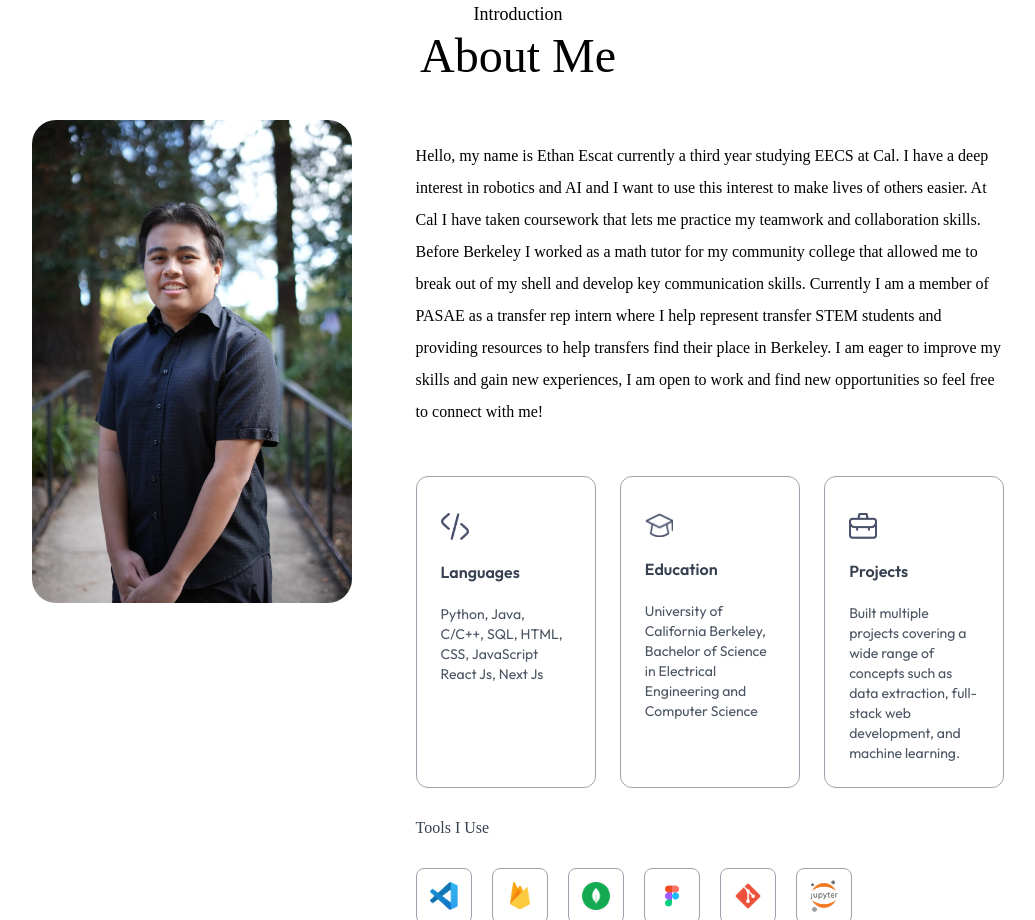
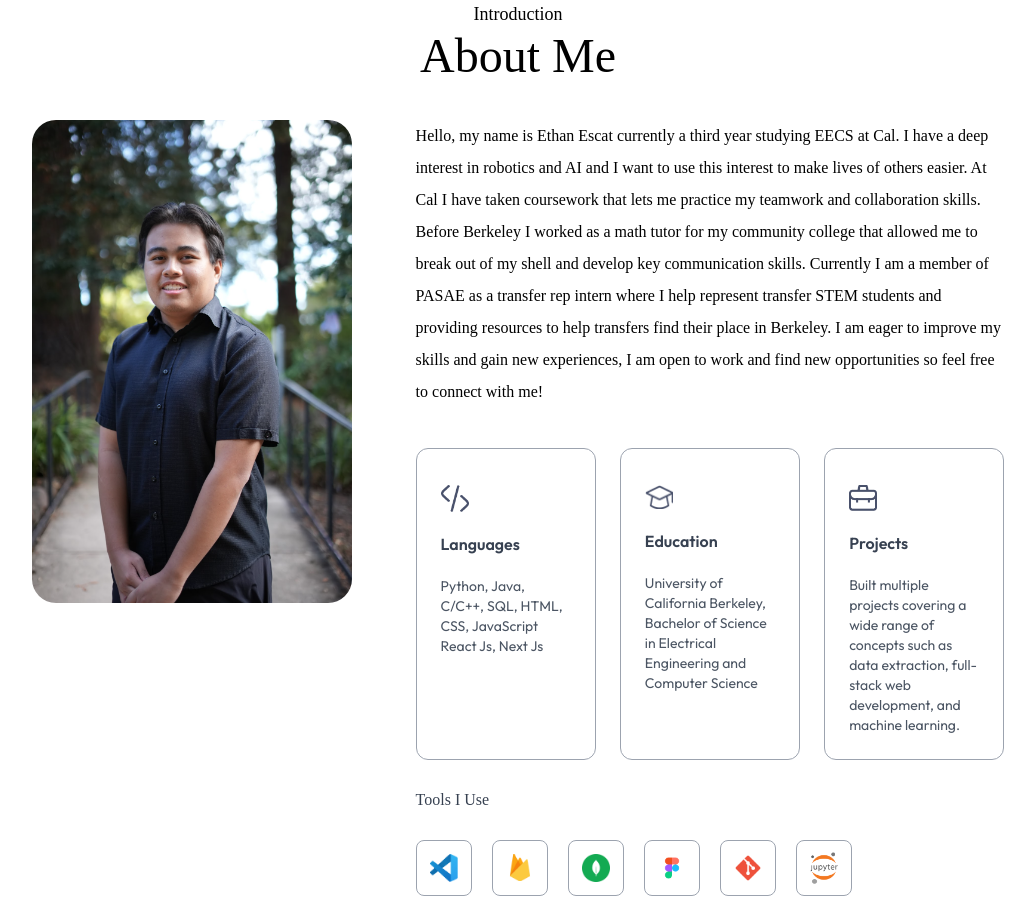
Before and after one commit to EEscat1804/Personal-Portfolio-Website, a Next.js app: page / in a window 1280 px wide. Shown: the part 840-1760 px from the top of the page, without its empty margins (122-1157 px from the left). Built offline with nearby package versions, Linux system fonts and the light colour scheme; a web font is replaced by a local one.

Commit message:
Update About.jsx

```diff
--- a/app/components/About.jsx
+++ b/app/components/About.jsx
@@ -23,7 +23,7 @@ const About = ({isDarkMode}) => {
             </motion.div>
             <motion.div
             className='flex-1'>
-              <p className='text-left max-w-2xl mx-auto mt-5 mb-12 font-Ovo'
+              <p className='mb-10 max-w-2xl font-Ovo'
               >
                 Hello, my name is Ethan Escat currently a third year studying EECS at Cal. I have a deep interest in
                 robotics and AI and I want to use this interest to make lives of others easier. At Cal I have taken coursework that
```
